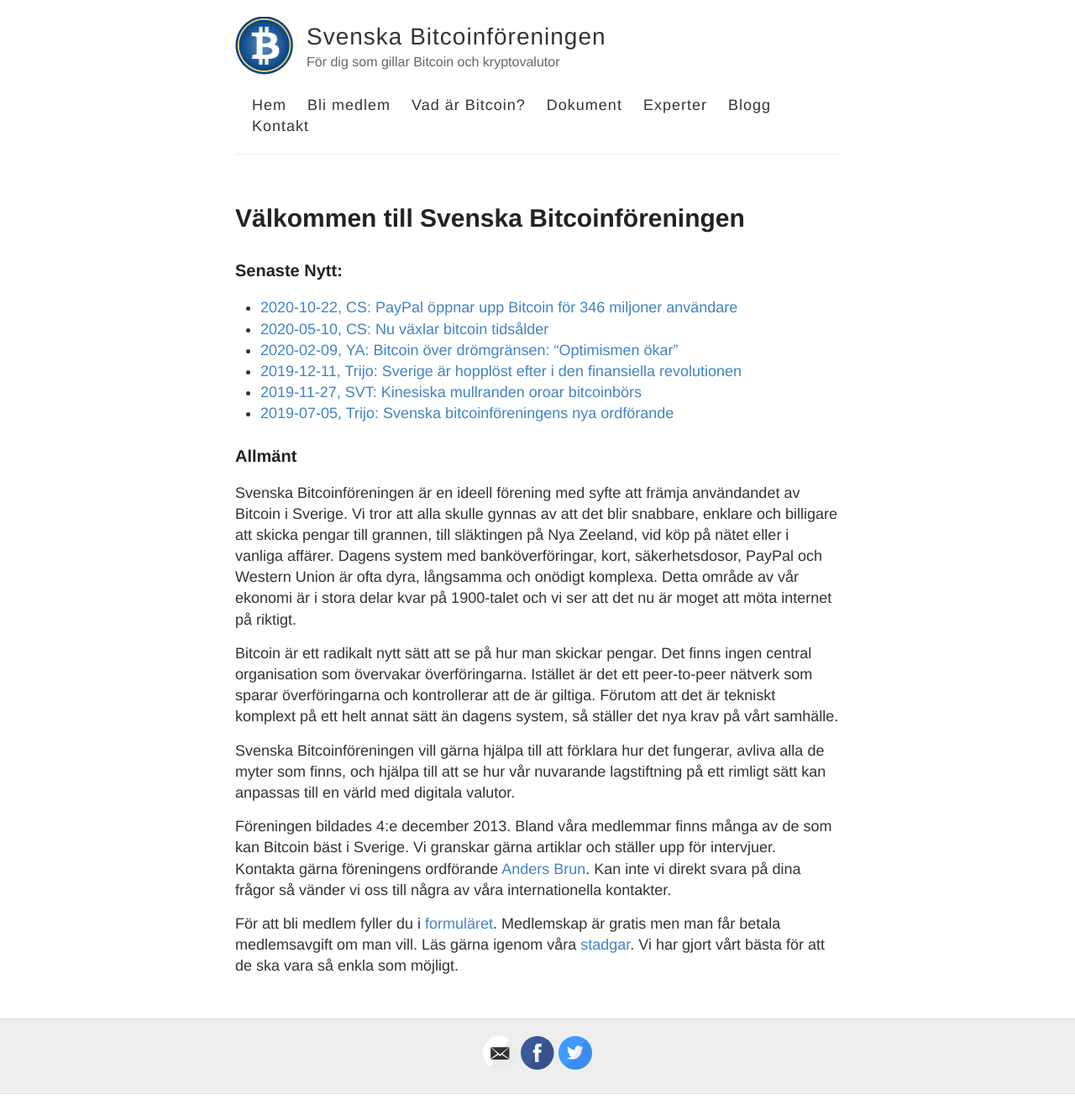
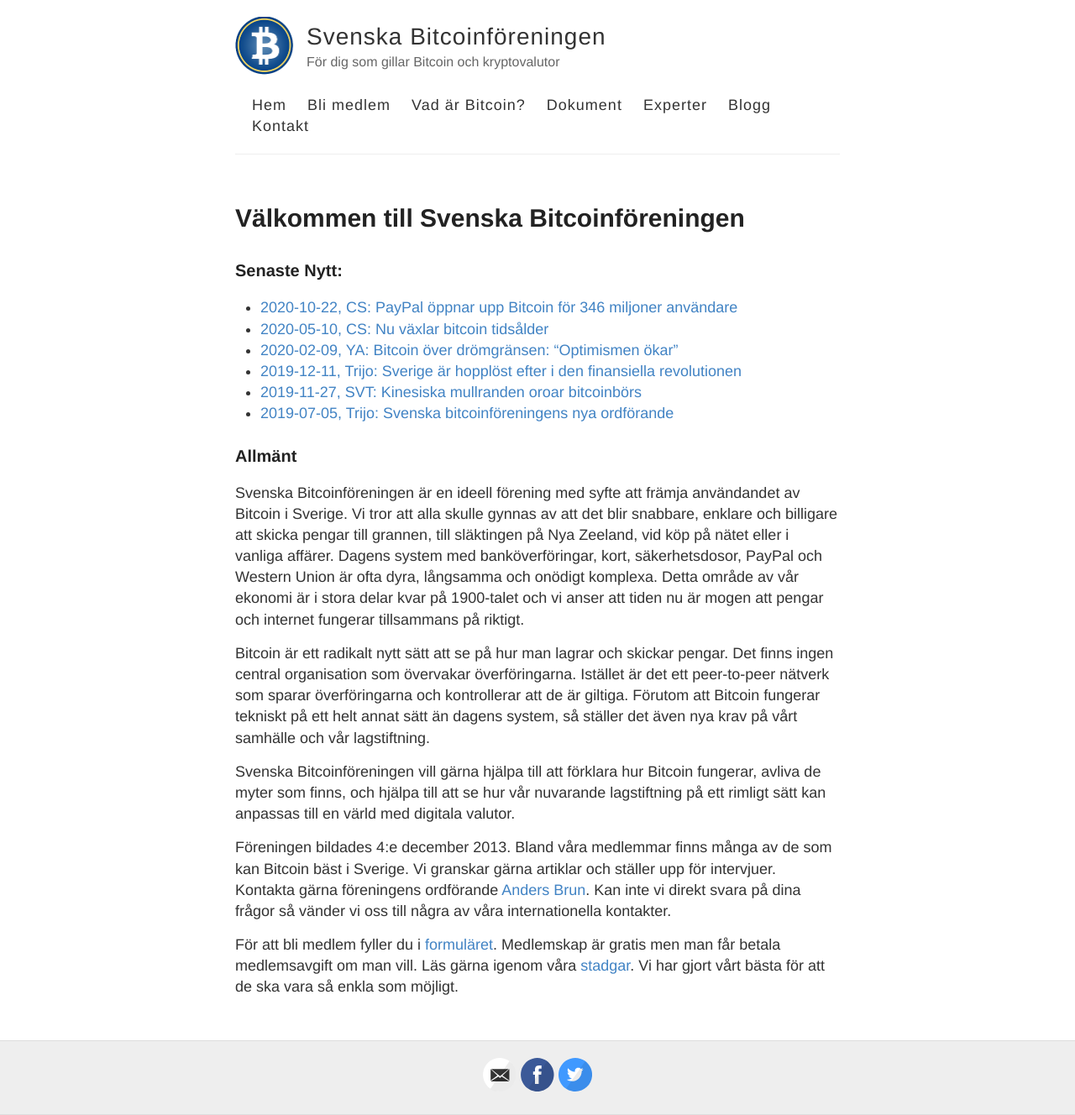
Before and after one commit to bitcoinforeningen/bitcoinforeningen.github.io, a Jekyll site: the page built from index.md, in a window 1280 px wide. Shown: the whole page at 84% size. Built offline with Jekyll 4.4.1, drawn with Linux system fonts in a browser that asks for light colours; before the commit the page ends 1303 px from its top, so only the background shows below that.

Commit message:
Update index.md
Testar att fixa texten lite

```diff
--- a/index.md
+++ b/index.md
@@ -13,11 +13,11 @@ permalink: /
 - [2019-07-05, Trijo: Svenska bitcoinföreningens nya ordförande](https://news.trijo.co/nyheter/svenska-bitcoinforeningens-nya-ordforande-katastrof-om-bitcoin-forbjuds-i-sverige/)
 
 ### Allmänt
-Svenska Bitcoinföreningen är en ideell förening med syfte att främja användandet av Bitcoin i Sverige. Vi tror att alla skulle gynnas av att det blir snabbare, enklare och billigare att skicka pengar till grannen, till släktingen på Nya Zeeland, vid köp på nätet eller i vanliga affärer. Dagens system med banköverföringar, kort, säkerhetsdosor, PayPal och Western Union är ofta dyra, långsamma och onödigt komplexa. Detta område av vår ekonomi är i stora delar kvar på 1900-talet och vi ser att det nu är moget att möta internet på riktigt.
+Svenska Bitcoinföreningen är en ideell förening med syfte att främja användandet av Bitcoin i Sverige. Vi tror att alla skulle gynnas av att det blir snabbare, enklare och billigare att skicka pengar till grannen, till släktingen på Nya Zeeland, vid köp på nätet eller i vanliga affärer. Dagens system med banköverföringar, kort, säkerhetsdosor, PayPal och Western Union är ofta dyra, långsamma och onödigt komplexa. Detta område av vår ekonomi är i stora delar kvar på 1900-talet och vi anser att tiden nu är mogen att pengar och internet fungerar tillsammans på riktigt.
 
-Bitcoin är ett radikalt nytt sätt att se på hur man skickar pengar. Det finns ingen central organisation som övervakar överföringarna. Istället är det ett peer-to-peer nätverk som sparar överföringarna och kontrollerar att de är giltiga. Förutom att det är tekniskt komplext på ett helt annat sätt än dagens system, så ställer det nya krav på vårt samhälle.
+Bitcoin är ett radikalt nytt sätt att se på hur man lagrar och skickar pengar. Det finns ingen central organisation som övervakar överföringarna. Istället är det ett peer-to-peer nätverk som sparar överföringarna och kontrollerar att de är giltiga. Förutom att Bitcoin fungerar tekniskt på ett helt annat sätt än dagens system, så ställer det även nya krav på vårt samhälle och vår lagstiftning.
 
-Svenska Bitcoinföreningen vill gärna hjälpa till att förklara hur det fungerar, avliva alla de myter som finns, och hjälpa till att se hur vår nuvarande lagstiftning på ett rimligt sätt kan anpassas till en värld med digitala valutor.
+Svenska Bitcoinföreningen vill gärna hjälpa till att förklara hur Bitcoin fungerar, avliva de myter som finns, och hjälpa till att se hur vår nuvarande lagstiftning på ett rimligt sätt kan anpassas till en värld med digitala valutor.
 
 Föreningen bildades 4:e december 2013. Bland våra medlemmar finns många av de som kan Bitcoin bäst i Sverige. Vi granskar gärna artiklar och ställer upp för intervjuer. Kontakta gärna föreningens ordförande [Anders Brun](mailto:anders.brun@gmail.com). Kan inte vi direkt svara på dina frågor så vänder vi oss till några av våra internationella kontakter.
 
```
